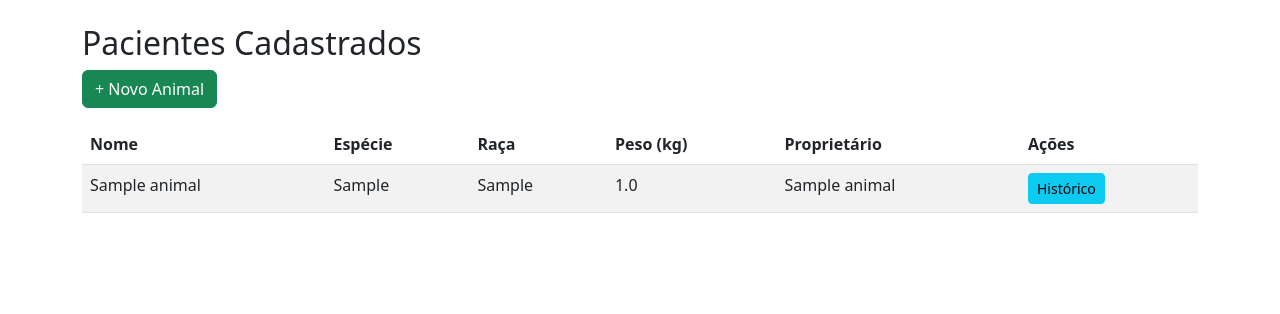
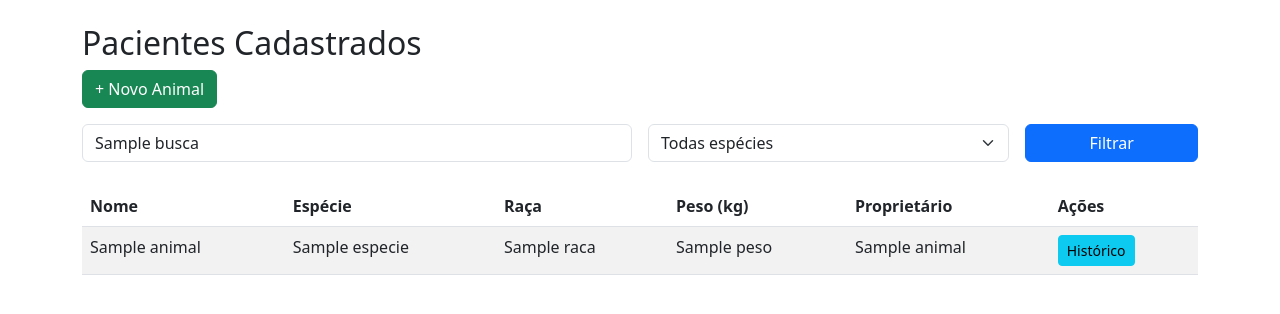
Before and after one commit to PauloDanielPardo/clinica-veterinaria, a Flask app: template templates/index.html in a window 1280 px wide. Shown: the part 76-390 px from the top of the page. Run offline with Flask 3, Linux system fonts and the light colour scheme; tables that the repository leaves empty hold one stand-in row (values such as "Sample post"); the template is opened without the code that fills it: values that come from a table or form of the project are taken from there, most other values are stand-ins (such as "Sample title", 1, 10 or a date in 2020).

Commit message:
Busca avançada e filtros

```diff
--- a/app.py
+++ b/app.py
@@ -5,12 +5,10 @@ from flask import flash
 from dotenv import load_dotenv
 import os
 
-load_dotenv()  # Carrega variáveis do .env
+load_dotenv()
 
 app = Flask(__name__)
-app.config['SECRET_KEY'] = os.getenv('SECRET_KEY')  # Lê do .env
-app = Flask(__name__)
-app.config['SECRET_KEY'] = '3a4b5c6d7e8f90123456789abcdef012'
+app.config['SECRET_KEY'] = os.getenv('SECRET_KEY')
 app.config['SQLALCHEMY_DATABASE_URI'] = 'sqlite:///clinica.db'
 app.config['SQLALCHEMY_TRACK_MODIFICATIONS'] = False
 db.init_app(app)
@@ -34,8 +32,28 @@ def validar_telefone(telefone):
 # ----- Rotas Principais -----
 @app.route('/')
 def index():
-    animais = Animal.query.all()
-    return render_template('index.html', animais=animais)
+    busca = request.args.get('q', '').strip()
+    filtro_especie = request.args.get('especie', '')
+
+    query = Animal.query
+
+    if busca:
+        query = query.filter(
+            (Animal.nome.ilike(f'%{busca}%')) |
+            (Animal.proprietario_nome.ilike(f'%{busca}%'))
+        )
+
+    if filtro_especie:
+        query = query.filter_by(especie=filtro_especie)
+
+    animais = query.order_by(Animal.nome).all()
+    especies = db.session.query(Animal.especie).distinct().all()
+
+    return render_template('index.html',
+                         animais=animais,
+                         especies=[e[0] for e in especies],
+                         busca=busca,
+                         filtro_especie=filtro_especie)
 
 
 @app.route('/animal/novo', methods=['GET', 'POST'])
--- a/templates/index.html
+++ b/templates/index.html
@@ -3,6 +3,27 @@
 {% block content %}
 <h2>Pacientes Cadastrados</h2>
 <a href="{{ url_for('novo_animal') }}" class="btn btn-success mb-3">+ Novo Animal</a>
+
+<form method="GET" class="row g-3 mb-4">
+    <div class="col-md-6">
+        <input type="text" name="q" class="form-control"
+               placeholder="Buscar por nome ou proprietário..."
+               value="{{ busca }}">
+    </div>
+    <div class="col-md-4">
+        <select name="especie" class="form-select">
+            <option value="">Todas espécies</option>
+            {% for esp in especies %}
+                <option value="{{ esp }}" {% if filtro_especie == esp %}selected{% endif %}>
+                    {{ esp }}
+                </option>
+            {% endfor %}
+        </select>
+    </div>
+    <div class="col-md-2">
+        <button type="submit" class="btn btn-primary w-100">Filtrar</button>
+    </div>
+</form>
 
 <table class="table table-striped">
     <thead>
```
Also changed, not shown: README.md (added).
